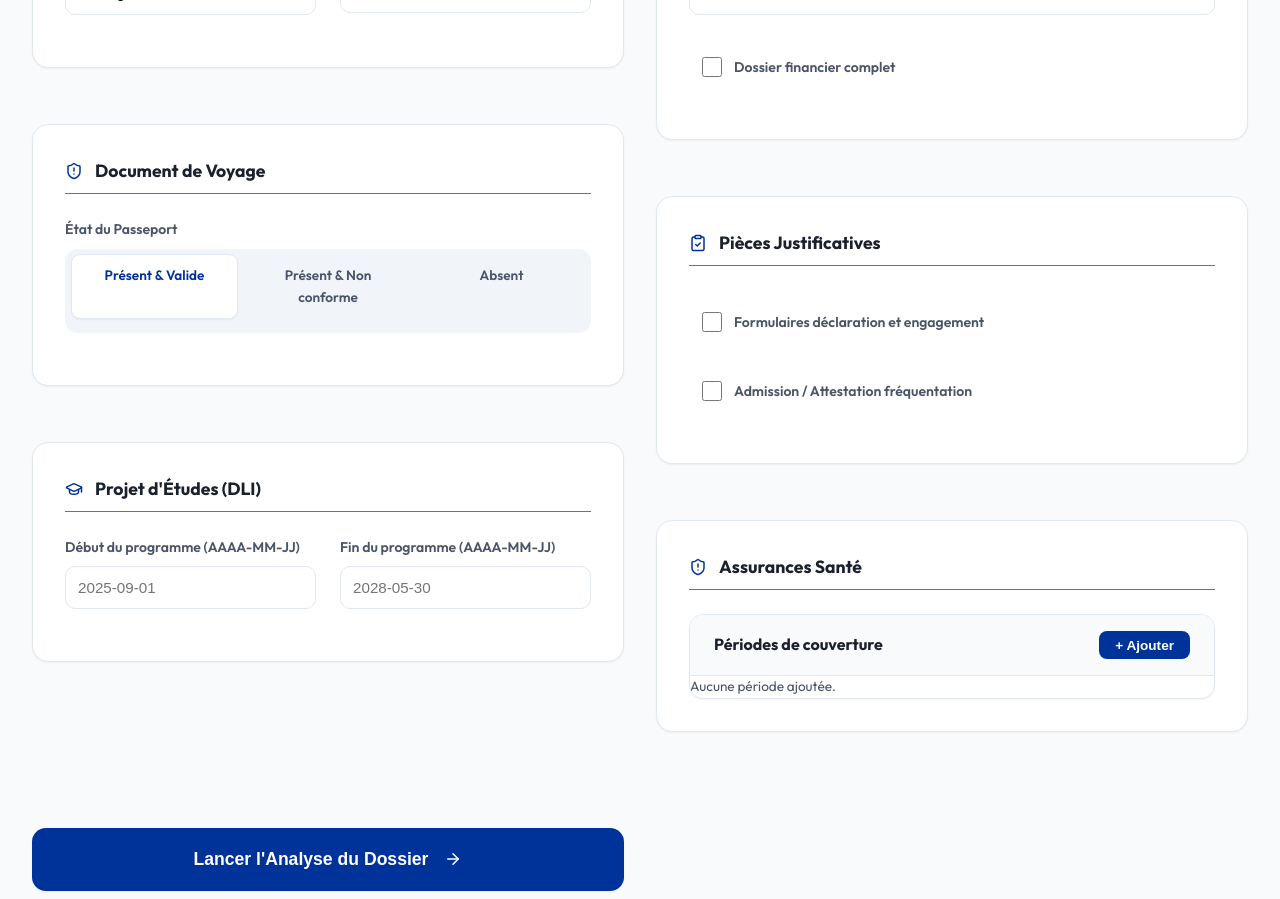
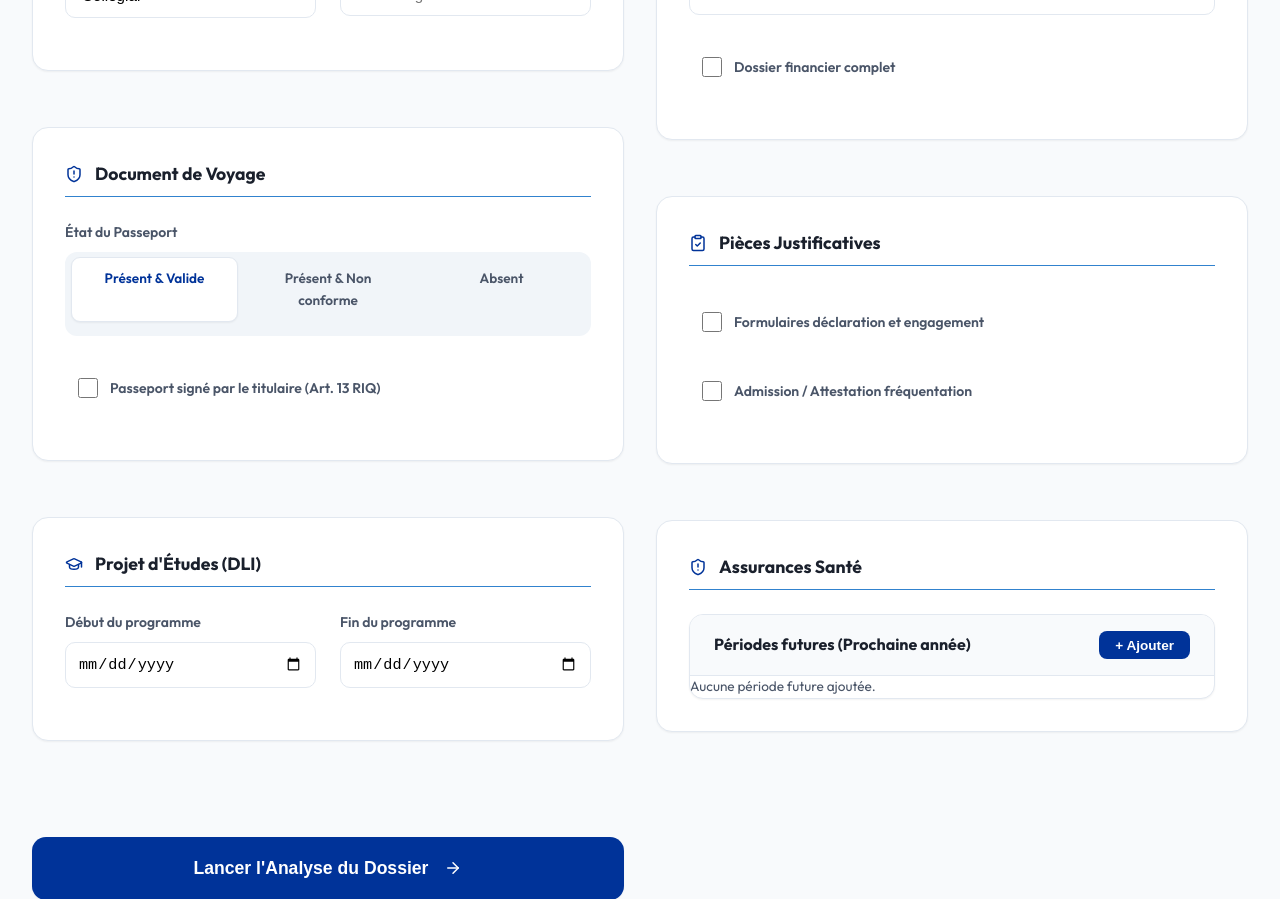
Before and after one commit to Boemien/caq-support-tool, a React (Vite) app: page / in a window 1280 px wide. Shown: the part 640-1539 px from the top of the page. Built offline with nearby package versions, Linux system fonts and the light colour scheme.

Commit message:
Mise a jour

```diff
--- a/src/App.jsx
+++ b/src/App.jsx
@@ -64,6 +64,7 @@ function App() {
         criminalRecordCheck: false,
         minorSituation: 'both_parents', // 'both_parents', 'one_parent', 'unaccompanied', 'emancipated'
         emancipationJudgment: false,
+        passportSigned: false,
     })
 
     const [timelineEvents, setTimelineEvents] = useState([])
@@ -193,8 +194,8 @@ function App() {
                                 </div>
                                 <div className="form-row">
                                     <div className="form-group">
-                                        <label>Date de naissance (AAAA-MM-JJ)</label>
-                                        <input type="text" name="dob" value={formData.dob} onChange={handleInputChange} placeholder="1978-11-18" />
+                                        <label>Date de naissance</label>
+                                        <input type="date" name="dob" value={formData.dob} onChange={handleInputChange} />
                                         <span className="input-hint">{analysis.isAdult ? 'Candidat Majeur' : 'Candidat Mineur'}</span>
                                     </div>
                                     <div className="form-group">
@@ -242,6 +243,14 @@ function App() {
                                         </label>
                                     </div>
                                 </div>
+                                {formData.passportStatus === 'valid' && (
+                                    <div className="checklist-input fade-in" style={{ marginTop: '1rem' }}>
+                                        <label className="checkbox-item">
+                                            <input type="checkbox" name="passportSigned" checked={formData.passportSigned} onChange={handleInputChange} />
+                                            <span>Passeport signé par le titulaire (Art. 13 RIQ)</span>
+                                        </label>
+                                    </div>
+                                )}
                             </section>
 
                             <section className="card form-card">
@@ -251,12 +260,12 @@ function App() {
                                 </div>
                                 <div className="form-row">
                                     <div className="form-group">
-                                        <label>Début du programme (AAAA-MM-JJ)</label>
-                                        <input type="text" name="startDate" value={formData.startDate} onChange={handleInputChange} placeholder="2025-09-01" />
+                                        <label>Début du programme</label>
+                                        <input type="date" name="startDate" value={formData.startDate} onChange={handleInputChange} />
                                     </div>
                                     <div className="form-group">
-                                        <label>Fin du programme (AAAA-MM-JJ)</label>
-                                        <input type="text" name="endDate" value={formData.endDate} onChange={handleInputChange} placeholder="2028-05-30" />
+                                        <label>Fin du programme</label>
+                                        <input type="date" name="endDate" value={formData.endDate} onChange={handleInputChange} />
                                     </div>
                                 </div>
 
@@ -265,28 +274,28 @@ function App() {
                                         <h3>Dates du CAQ Précédent</h3>
                                         <div className="form-row">
                                             <div className="form-group">
-                                                <label>Début CAQ précédent (AAAA-MM-JJ)</label>
-                                                <input type="text" name="prevCAQStart" value={formData.prevCAQStart} onChange={handleInputChange} placeholder="YYYY-MM-DD" />
+                                                <label>Début CAQ précédent</label>
+                                                <input type="date" name="prevCAQStart" value={formData.prevCAQStart} onChange={handleInputChange} />
                                             </div>
                                             <div className="form-group">
-                                                <label>Fin CAQ précédent (AAAA-MM-JJ)</label>
-                                                <input type="text" name="prevCAQEnd" value={formData.prevCAQEnd} onChange={handleInputChange} placeholder="YYYY-MM-DD" />
+                                                <label>Fin CAQ précédent</label>
+                                                <input type="date" name="prevCAQEnd" value={formData.prevCAQEnd} onChange={handleInputChange} />
                                             </div>
                                         </div>
                                         <div className="form-row" style={{ marginTop: '0.5rem' }}>
                                             <div className="form-group">
-                                                <label>Début études précédentes (AAAA-MM-JJ)</label>
-                                                <input type="text" name="prevStudyStart" value={formData.prevStudyStart} onChange={handleInputChange} placeholder="YYYY-MM-DD" />
+                                                <label>Début études précédentes</label>
+                                                <input type="date" name="prevStudyStart" value={formData.prevStudyStart} onChange={handleInputChange} />
                                             </div>
                                             <div className="form-group">
-                                                <label>Fin études précédentes (AAAA-MM-JJ)</label>
-                                                <input type="text" name="prevStudyEnd" value={formData.prevStudyEnd} onChange={handleInputChange} placeholder="YYYY-MM-DD" />
+                                                <label>Fin études précédentes</label>
+                                                <input type="date" name="prevStudyEnd" value={formData.prevStudyEnd} onChange={handleInputChange} />
                                             </div>
                                         </div>
                                         <div className="form-row" style={{ marginTop: '0.5rem' }}>
                                             <div className="form-group">
-                                                <label>Date de première entrée au pays (AAAA-MM-JJ)</label>
-                                                <input type="text" name="entryDate" value={formData.entryDate} onChange={handleInputChange} placeholder="YYYY-MM-DD" />
+                                                <label>Date de première entrée au pays</label>
+                                                <input type="date" name="entryDate" value={formData.entryDate} onChange={handleInputChange} />
                                             </div>
                                             <div className="form-group">
                                                 <label className="checkbox-item" style={{ justifyContent: 'flex-start', height: '100%', marginTop: '1.5rem' }}>
@@ -428,20 +437,40 @@ function App() {
                                 {formData.studyLevel === 'Universitaire' ? (
                                     <p className="info-box">L'assurance est réputée incluse pour le niveau universitaire.</p>
                                 ) : (
+                                    <div className="insurance-sections" style={{ display: 'flex', flexDirection: 'column', gap: '1.5rem' }}>
+                                        {formData.applicationType === 'Renouvellement' && (
                                             <div className="insurance-manager">
                                                 <div className="manager-header">
-                                            <h3>Périodes de couverture</h3>
+                                                    <h3>Périodes passées (Dernière année)</h3>
+                                                    <button className="btn-small" onClick={() => addInsurance('past')}>+ Ajouter</button>
+                                                </div>
+                                                {formData.pastInsurances.map((ins, idx) => (
+                                                    <div key={idx} className="insurance-row">
+                                                        <input type="date" value={ins.start} onChange={(e) => updateInsurance('past', idx, 'start', e.target.value)} />
+                                                        <span>au</span>
+                                                        <input type="date" value={ins.end} onChange={(e) => updateInsurance('past', idx, 'end', e.target.value)} />
+                                                        <button onClick={() => removeInsurance('past', idx)}>×</button>
+                                                    </div>
+                                                ))}
+                                                {formData.pastInsurances.length === 0 && <p className="hint">Aucune période passée ajoutée.</p>}
+                                            </div>
+                                        )}
+
+                                        <div className="insurance-manager">
+                                            <div className="manager-header">
+                                                <h3>Périodes futures (Prochaine année)</h3>
                                                 <button className="btn-small" onClick={() => addInsurance('future')}>+ Ajouter</button>
                                             </div>
                                             {formData.futureInsurances.map((ins, idx) => (
                                                 <div key={idx} className="insurance-row">
-                                                <input type="text" placeholder="AAAA-MM-JJ" value={ins.start} onChange={(e) => updateInsurance('future', idx, 'start', e.target.value)} />
+                                                    <input type="date" value={ins.start} onChange={(e) => updateInsurance('future', idx, 'start', e.target.value)} />
                                                     <span>au</span>
-                                                <input type="text" placeholder="AAAA-MM-JJ" value={ins.end} onChange={(e) => updateInsurance('future', idx, 'end', e.target.value)} />
+                                                    <input type="date" value={ins.end} onChange={(e) => updateInsurance('future', idx, 'end', e.target.value)} />
                                                     <button onClick={() => removeInsurance('future', idx)}>×</button>
                                                 </div>
                                             ))}
-                                        {formData.futureInsurances.length === 0 && <p className="hint">Aucune période ajoutée.</p>}
+                                            {formData.futureInsurances.length === 0 && <p className="hint">Aucune période future ajoutée.</p>}
+                                        </div>
                                     </div>
                                 )}
                             </section>
--- a/src/components/TimelineBuilder.jsx
+++ b/src/components/TimelineBuilder.jsx
@@ -81,7 +81,7 @@ const TimelineBuilder = ({ events, setEvents }) => {
                                 />
                             </div>
                             <div className="form-group">
-                                <label>Date Fin (Optionnel)</label>
+                                <label>Date Fin</label>
                                 <input
                                     type="date"
                                     value={newEvent.end || ''}
--- a/src/logic/ruleEngine.js
+++ b/src/logic/ruleEngine.js
@@ -4,7 +4,9 @@ import { differenceInMonths, isBefore, addMonths, subMonths, differenceInYears }
 export function analyzeDossier(data) {
     const controls = [];
     const isMinorCategory = data.category && data.category.startsWith('MIN');
-    const isAdult = isMinorCategory ? false : (data.dob ? differenceInYears(new Date(), new Date(data.dob)) >= 18 : true);
+    // Official Quebec rule: minors are 16 and under, 17+ follow major rules
+    const age = data.dob ? differenceInYears(new Date(), new Date(data.dob)) : null;
+    const isAdult = isMinorCategory ? false : (age !== null ? age >= 17 : true);
     const isRenewal = data.applicationType === APPLICATION_TYPE.RENEWAL;
     const isUniversity = data.studyLevel === STUDY_LEVEL.UNIVERSITY;
 
@@ -12,16 +14,24 @@ export function analyzeDossier(data) {
 
     // Passport check
     let passportStatus = STATUS.OK;
-    if (data.passportStatus === 'absent') passportStatus = STATUS.MISSING;
-    else if (data.passportStatus === 'expired') passportStatus = STATUS.EXPIRED;
+    let passportNote = '';
+    if (data.passportStatus === 'absent') {
+        passportStatus = STATUS.MISSING;
+        passportNote = 'Passeport absent.';
+    } else if (data.passportStatus === 'expired') {
+        passportStatus = STATUS.EXPIRED;
+        passportNote = 'Le passeport est expiré.';
+    } else if (isAdult && !data.passportSigned) {
+        passportStatus = STATUS.INCONSISTENT;
+        passportNote = 'Passeport non signé : fournir une autre pièce d\'identité officielle avec photo et signature.';
+    }
 
     controls.push({
         label: 'Passeport et signature conformes',
         status: passportStatus,
         severity: SEVERITY.BLOCKING,
         legalRef: 'Art. 13 RIQ',
-        note: passportStatus === STATUS.EXPIRED ? 'Le passeport est expiré.' :
-            passportStatus === STATUS.MISSING ? 'Passeport absent.' : ''
+        note: passportNote
     });
 
     // Forms
@@ -37,7 +47,8 @@ export function analyzeDossier(data) {
         label: "Lettre d'admission / Attestation",
         status: data.admissionLetter ? STATUS.OK : STATUS.MISSING,
         severity: SEVERITY.BLOCKING,
-        legalRef: 'Art. 13 RIQ'
+        legalRef: 'Art. 13 RIQ',
+        note: 'Doit inclure : programme, diplôme, dates, crédits/heures, frais de scolarité.'
     });
 
     // Renewal specific documents & Continuity
@@ -53,9 +64,11 @@ export function analyzeDossier(data) {
 
         if (data.explanationsStudy) {
             controls.push({
-                label: 'Justification temps plein',
+                label: 'Justification temps plein / Documents officiels',
                 status: data.fullTimeJustification ? STATUS.OK : STATUS.MISSING,
-                severity: SEVERITY.MINOR
+                severity: SEVERITY.MINOR,
+                legalRef: 'Art. 11 RIQ',
+                note: 'Sceau, signature registraire, timbres passeport ou certificat médical requis.'
             });
         }
 
@@ -127,6 +140,7 @@ export function analyzeDossier(data) {
                 label: 'Durée du séjour des parents (Permis/Admission)',
                 status: data.accompanyingParentsStatus ? STATUS.OK : STATUS.MISSING,
                 severity: SEVERITY.MAJOR,
+                legalRef: 'Art. 13 RIQ',
                 note: 'Établit la validité du CAQ de l\'enfant. Situation A: Les deux parents accompagnent.'
             });
         }
@@ -167,36 +181,39 @@ export function analyzeDossier(data) {
             controls.push({
                 label: 'Statut du responsable (Citoyen/RP)',
                 status: data.citizenshipProof ? STATUS.OK : STATUS.MISSING,
-                severity: SEVERITY.MAJOR
+                severity: SEVERITY.MAJOR,
+                legalRef: 'Art. 14 RIQ'
             });
             controls.push({
                 label: 'Identité du responsable au Québec',
                 status: data.responsibleAdultIdentity ? STATUS.OK : STATUS.MISSING,
-                severity: SEVERITY.BLOCKING
+                severity: SEVERITY.BLOCKING,
+                legalRef: 'Art. 14 RIQ'
             });
             controls.push({
                 label: 'Preuve de résidence de l\'adulte responsable',
                 status: data.residenceProof ? STATUS.OK : STATUS.MISSING,
-                severity: SEVERITY.MAJOR
+                severity: SEVERITY.MAJOR,
+                legalRef: 'Art. 14 RIQ'
             });
             controls.push({
-                label: 'Absence d\'antécédents judiciaires (Tous adultes du foyer)',
+                label: 'Absence antécédents judiciaires (Tous adultes résidence)',
                 status: data.criminalRecordCheck ? STATUS.OK : STATUS.MISSING,
-                severity: SEVERITY.MAJOR,
-                note: 'Requis pour chaque adulte résidant avec l\'enfant.'
+                severity: SEVERITY.BLOCKING,
+                legalRef: 'Art. 14 RIQ',
+                note: 'Rapport de police requis pour chaque adulte du foyer.'
             });
         }
     }
 
-    // Situation D: 17 years old or Emancipated (triggers major-student rules)
-    if (!isAdult && (minorAge === 17 || isEmancipated)) {
-        const hasEmancipationDoc = data.emancipationJudgment;
+    // Situation D: emancipated (handled in App.jsx but reinforced here)
+    if (data.minorSituation === 'emancipated') {
         controls.push({
-            label: 'Jugement d\'émancipation (si applicable)',
-            status: hasEmancipationDoc ? STATUS.OK : (isEmancipated ? STATUS.MISSING : STATUS.OK),
-            severity: SEVERITY.MAJOR,
+            label: "Jugement d'émancipation (si applicable)",
+            status: data.emancipationJudgment ? STATUS.OK : STATUS.MISSING,
+            severity: SEVERITY.BLOCKING,
             legalRef: 'Art. 13 RIQ',
-            note: 'Situation D: Mineur émancipé (17 ans ou plus) ou avec jugement. Règles adulte applicables.'
+            note: 'Requis pour les mineurs émancipés de 16 ans et moins.'
         });
     }
 
@@ -239,6 +256,7 @@ export function analyzeDossier(data) {
             label: 'Assurances (Universitaire)',
             status: STATUS.OK,
             severity: SEVERITY.MINOR,
+            legalRef: 'Art. 15 RIQ',
             note: 'Réputées incluses.'
         });
     }
@@ -263,12 +281,8 @@ export function analyzeDossier(data) {
                 financeStatus = STATUS.MISSING;
                 financeNote = 'Candidat : Preuves financières récentes manquantes.';
             } else if (isRenewal && !data.bankStatements6Months) {
-                // Technically the user said "if since > 6 months",
-                // but the checkbox usually implies that condition is met.
-                // We'll treat it as required for self-payer renewal if the box isn't checked
-                // and maybe add a note.
                 financeStatus = STATUS.MISSING;
-                financeNote = 'Renouvellement Auto-payeur : Relevés bancaires 6 mois requis (si > 6 mois au Qc).';
+                financeNote = 'Relevés bancaires des 6 derniers mois requis (doit montrer transactions, solde et propriété).';
             }
         }
 
```
Also changed, not shown: src/components/Checklist.jsx (+19 -9 lines), src/components/Timeline.jsx (+23 -7 lines), 1 other file (tests, documents, lock files or other folders). Lines whose indentation alone changed are shown as unchanged.
